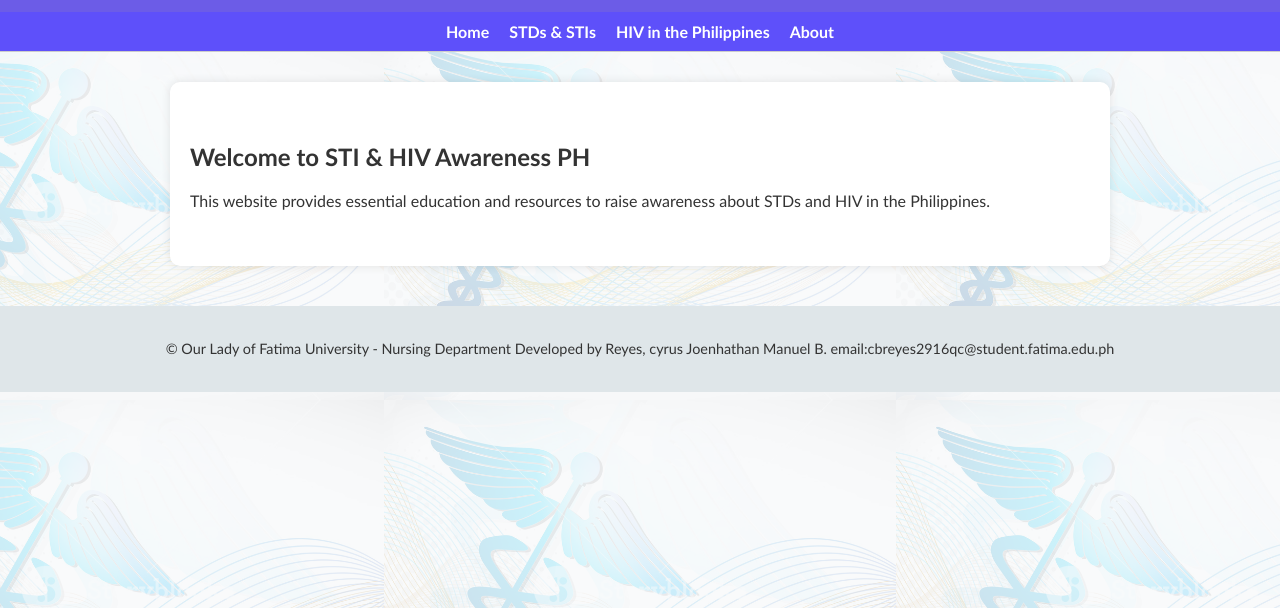
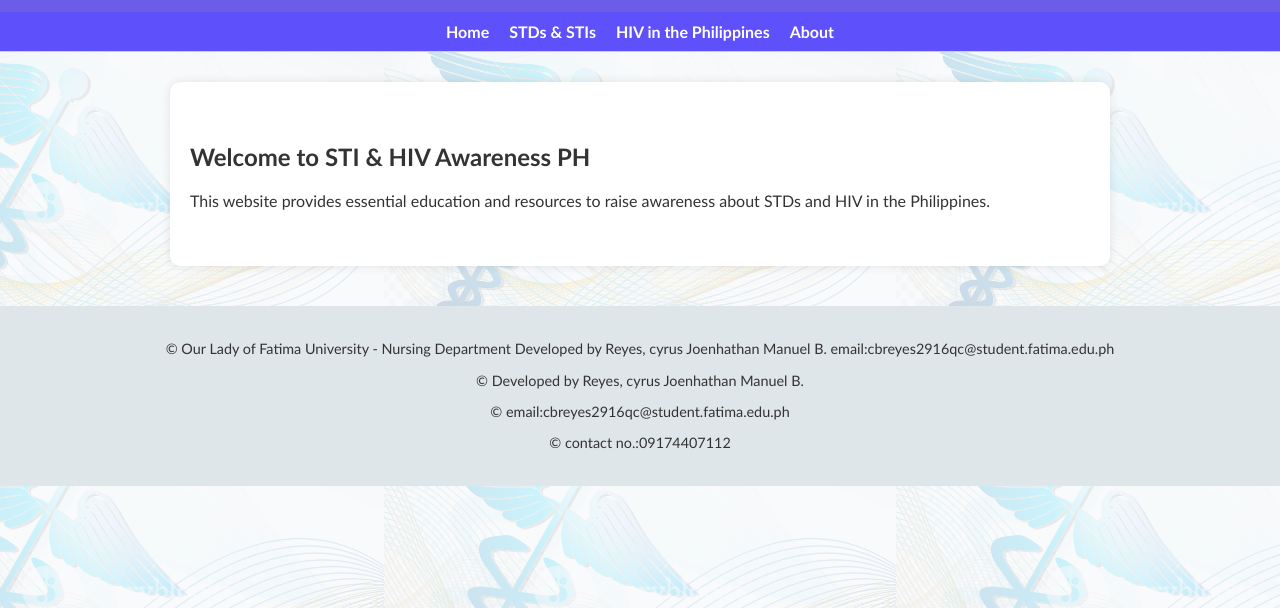
Before and after one commit to cyrusreyes/informaticswebsite, a plain HTML site: page index.html in a window 1280 px wide. Shown: the part 192-800 px from the top of the page. Drawn offline with Linux system fonts and the light colour scheme.

Commit message:
Update index.html

```diff
--- a/index.html
+++ b/index.html
@@ -391,6 +391,10 @@
 
   <footer>
     <p>&copy; Our Lady of Fatima University - Nursing Department Developed by Reyes, cyrus Joenhathan Manuel B. email:cbreyes2916qc@student.fatima.edu.ph</p>
+	   <p>&copy; Developed by Reyes, cyrus Joenhathan Manuel B. </p>
+	    <p>&copy; email:cbreyes2916qc@student.fatima.edu.ph</p>
+	  <p>&copy; contact no.:09174407112</p>
+
   </footer>
 
   <script>
```
